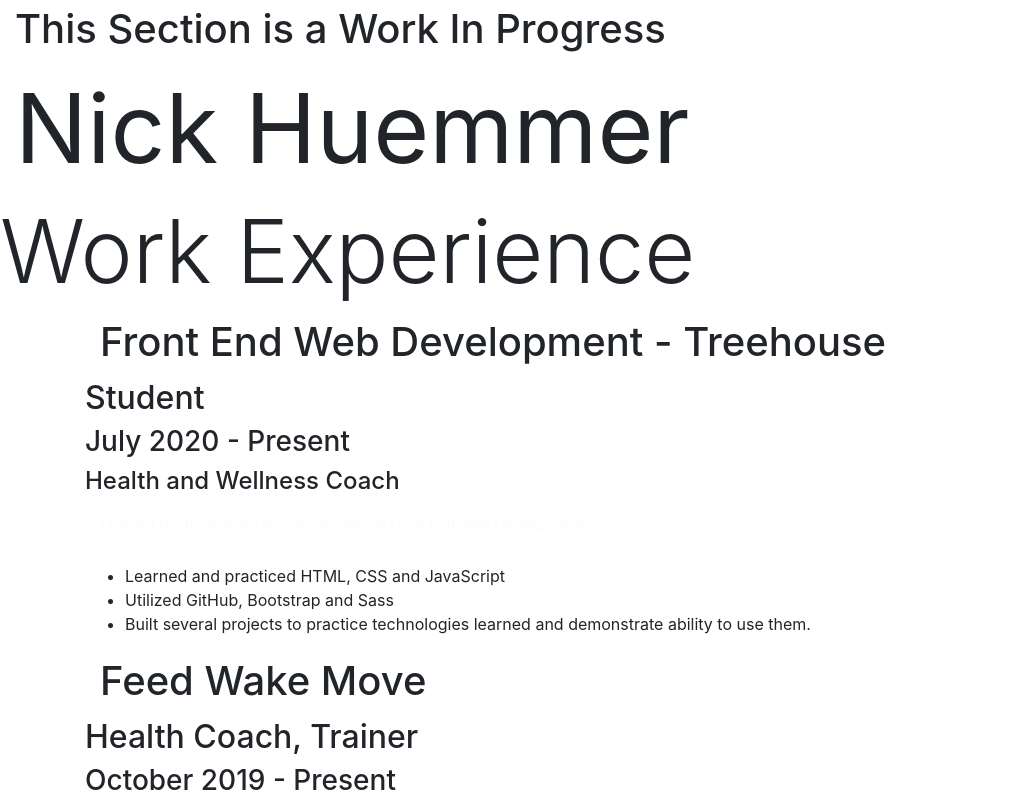
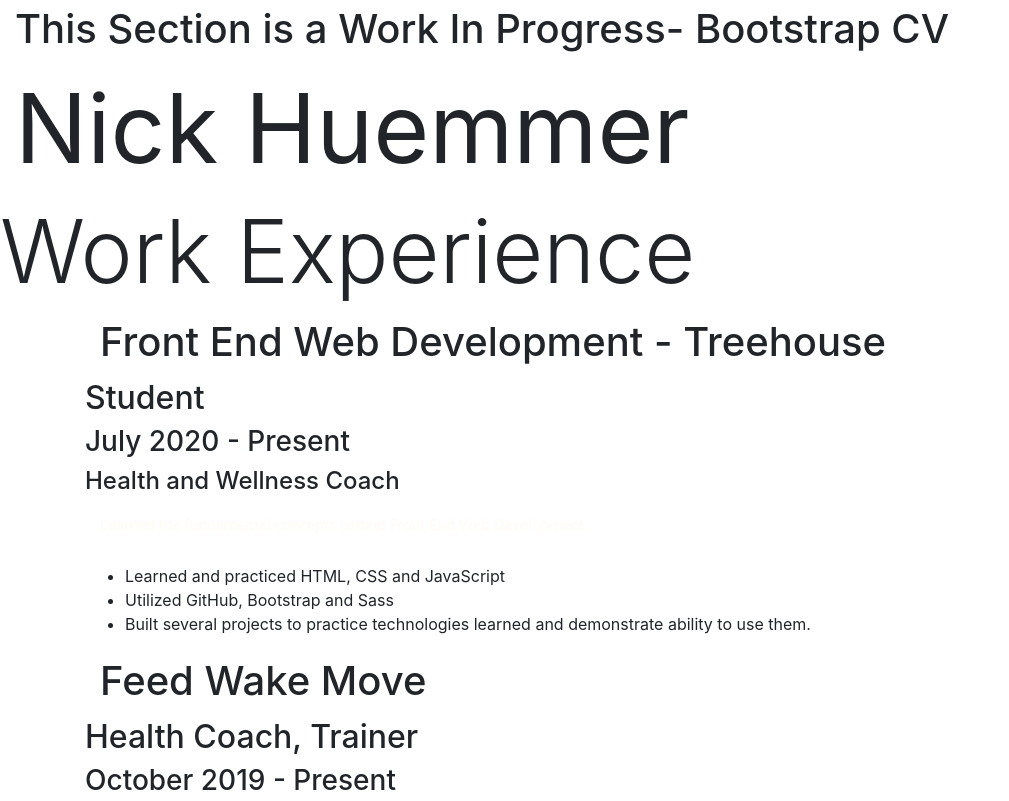
Before and after one commit to ElDuke717/tdfewd-project-9, a plain HTML site: page experience.html in a window 1280 px wide. Shown: the top 801 px of the page, without its empty margins (0-1009 px from the left). Drawn offline with Linux system fonts and the light colour scheme; files whose address does not match are found by name.

Commit message:
initial commit from new local folder

```diff
--- a/experience.html
+++ b/experience.html
@@ -13,7 +13,7 @@
 
 <body>
 <header>
-    <h1>This Section is a Work In Progress</h1>
+    <h1>This Section is a Work In Progress- Bootstrap CV</h1>
     <h1 class="display-1"><b>Nick Huemmer</b></h1>
     <h2 class="display-2">Work Experience</h2>
 </header>
```
